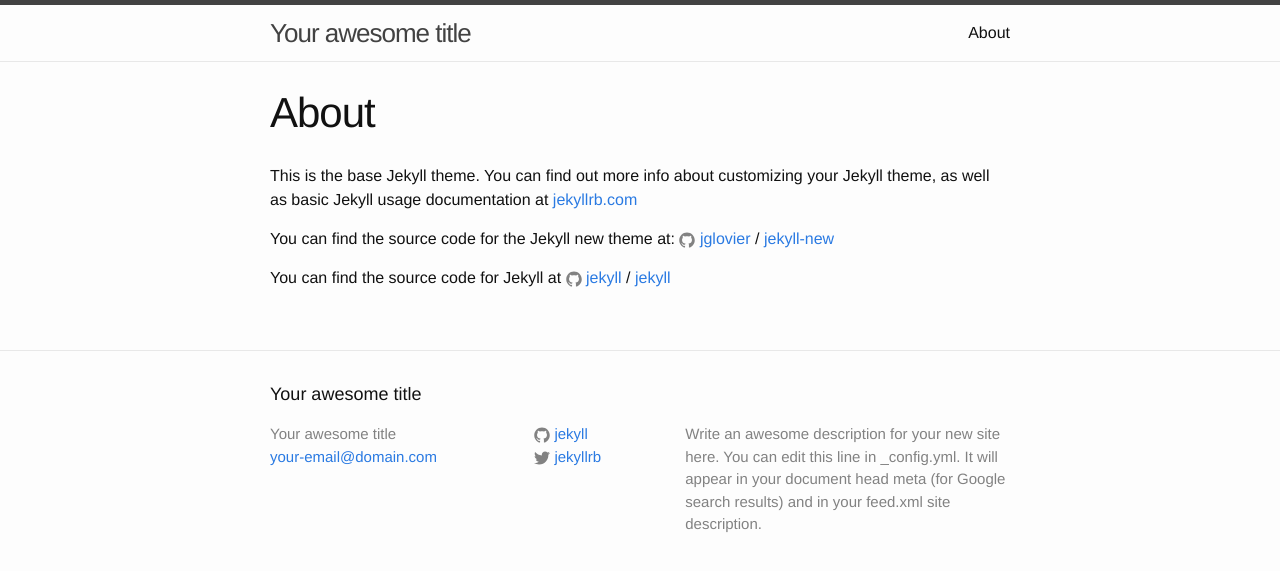
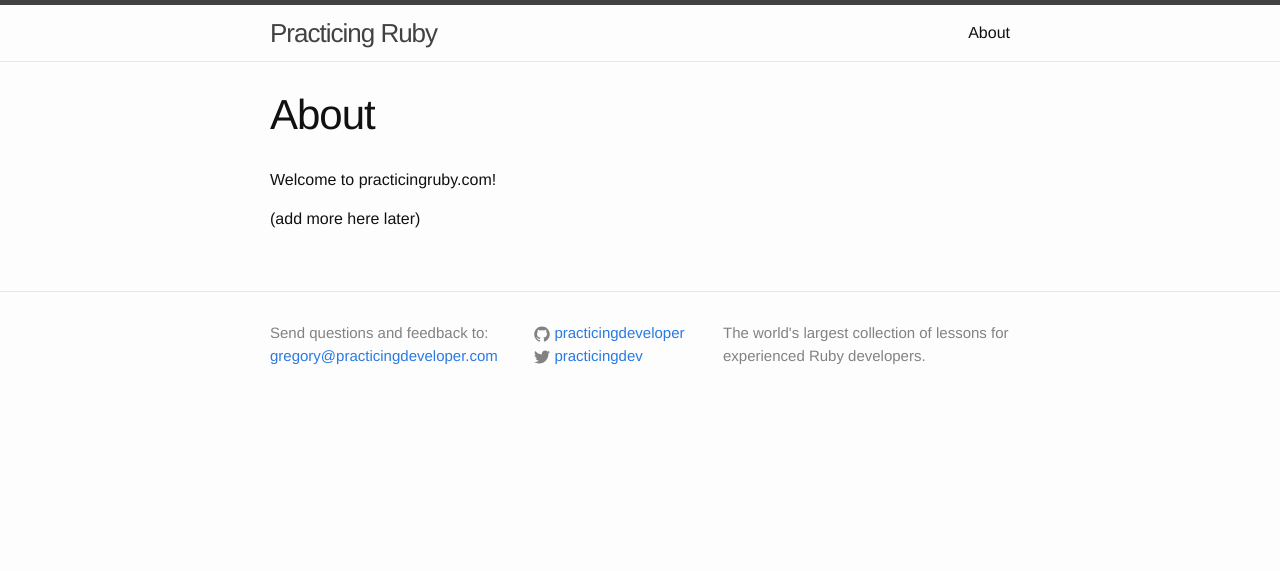
Before and after one commit to PracticingDeveloper/practicingruby.com, a Jekyll site: the page built from about.md, in a window 1280 px wide. Shown: the top 571 px of the page. Built offline with Jekyll 4.4.1, drawn with Linux system fonts in a browser that asks for light colours.

```diff
--- a/_config.yml
+++ b/_config.yml
@@ -6,16 +6,15 @@
 # 'jekyll serve'. If you change this file, please restart the server process.
 
 # Site settings
-title: Your awesome title
-email: your-email@domain.com
+title: Practicing Ruby
+email: gregory@practicingdeveloper.com
 description: > # this means to ignore newlines until "baseurl:"
-  Write an awesome description for your new site here. You can edit this
-  line in _config.yml. It will appear in your document head meta (for
-  Google search results) and in your feed.xml site description.
+  The world's largest collection of lessons for experienced
+  Ruby developers.
 baseurl: "" # the subpath of your site, e.g. /blog
 url: "http://yourdomain.com" # the base hostname & protocol for your site
-twitter_username: jekyllrb
-github_username:  jekyll
+twitter_username: practicingdev
+github_username:  practicingdeveloper
 
 # Build settings
 markdown: kramdown
--- a/_includes/footer.html
+++ b/_includes/footer.html
@@ -1,13 +1,10 @@
 <footer class="site-footer">
 
   <div class="wrapper">
-
-    <h2 class="footer-heading">{{ site.title }}</h2>
-
     <div class="footer-col-wrapper">
       <div class="footer-col footer-col-1">
         <ul class="contact-list">
-          <li>{{ site.title }}</li>
+          <li>Send questions and feedback to:</li>
           <li><a href="mailto:{{ site.email }}">{{ site.email }}</a></li>
         </ul>
       </div>
--- a/_layouts/post.html
+++ b/_layouts/post.html
@@ -5,7 +5,7 @@ layout: default
 
   <header class="post-header">
     <h1 class="post-title" itemprop="name headline">{{ page.title }}</h1>
-    <p class="post-meta"><time datetime="{{ page.date | date_to_xmlschema }}" itemprop="datePublished">{{ page.date | date: "%b %-d, %Y" }}</time>{% if page.author %} • <span itemprop="author" itemscope itemtype="http://schema.org/Person"><span itemprop="name">{{ page.author }}</span></span>{% endif %}</p>
+    <p class="post-meta"><time datetime="{{ page.date | date_to_xmlschema }}" itemprop="datePublished">{{ page.date | date: "%b %-d, %Y" }}</time>{% if page.author %} • {{ page.author }}{% endif %}</p>
   </header>
 
   <div class="post-content" itemprop="articleBody">
--- a/_sass/_base.scss
+++ b/_sass/_base.scss
@@ -36,8 +36,6 @@ ul, ol, dl, figure,
 %vertical-rhythm {
     margin-bottom: $spacing-unit / 2;
 }
-
-
 
 /**
  * Images
@@ -114,7 +112,6 @@ blockquote {
     border-left: 4px solid $grey-color-light;
     padding-left: $spacing-unit / 2;
     font-size: 18px;
-    letter-spacing: -1px;
     font-style: italic;
 
     > :last-child {
--- a/_sass/_layout.scss
+++ b/_sass/_layout.scss
@@ -132,13 +132,13 @@
 }
 
 .footer-col-2 {
-    width: -webkit-calc(20% - (#{$spacing-unit} / 2));
-    width:         calc(20% - (#{$spacing-unit} / 2));
+    width: -webkit-calc(25% - (#{$spacing-unit} / 2));
+    width:         calc(25% - (#{$spacing-unit} / 2));
 }
 
 .footer-col-3 {
-    width: -webkit-calc(45% - (#{$spacing-unit} / 2));
-    width:         calc(45% - (#{$spacing-unit} / 2));
+    width: -webkit-calc(40% - (#{$spacing-unit} / 2));
+    width:         calc(40% - (#{$spacing-unit} / 2));
 }
 
 @include media-query($on-laptop) {
@@ -206,7 +206,7 @@
 .post-title {
     font-size: 42px;
     letter-spacing: -1px;
-    line-height: 1;
+    line-height: 1.1em;
 
     @include media-query($on-laptop) {
         font-size: 36px;
--- a/about.md
+++ b/about.md
@@ -3,13 +3,6 @@ layout: page
 title: About
 permalink: /about/
 ---
+Welcome to practicingruby.com!
 
-This is the base Jekyll theme. You can find out more info about customizing your Jekyll theme, as well as basic Jekyll usage documentation at [jekyllrb.com](http://jekyllrb.com/)
-
-You can find the source code for the Jekyll new theme at:
-{% include icon-github.html username="jglovier" %} /
-[jekyll-new](https://github.com/jglovier/jekyll-new)
-
-You can find the source code for Jekyll at
-{% include icon-github.html username="jekyll" %} /
-[jekyll](https://github.com/jekyll/jekyll)
+(add more here later)
```
Also changed, not shown: _posts/2015-09-10-formula-processing.md (added, +310 -0 lines).
